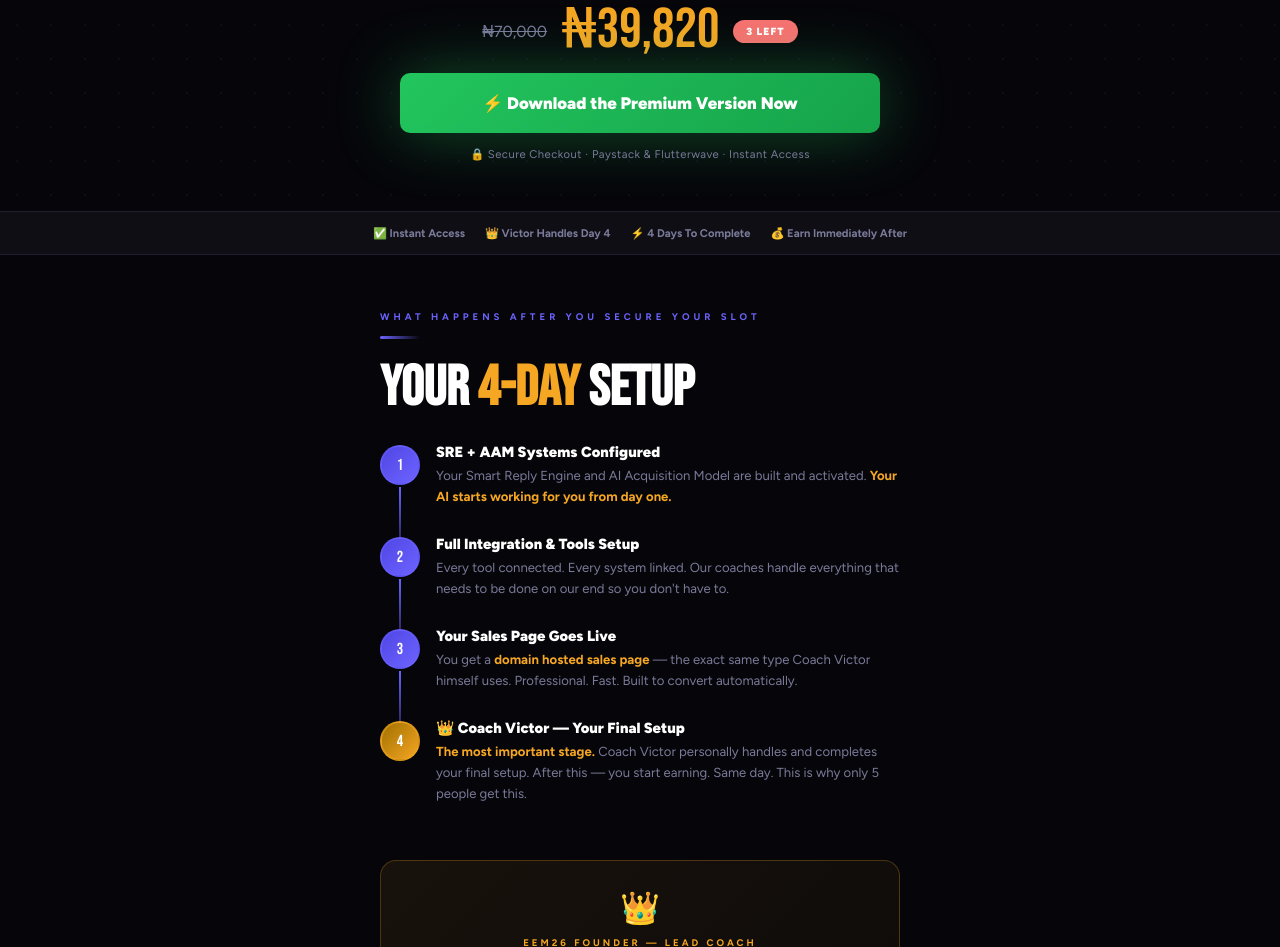
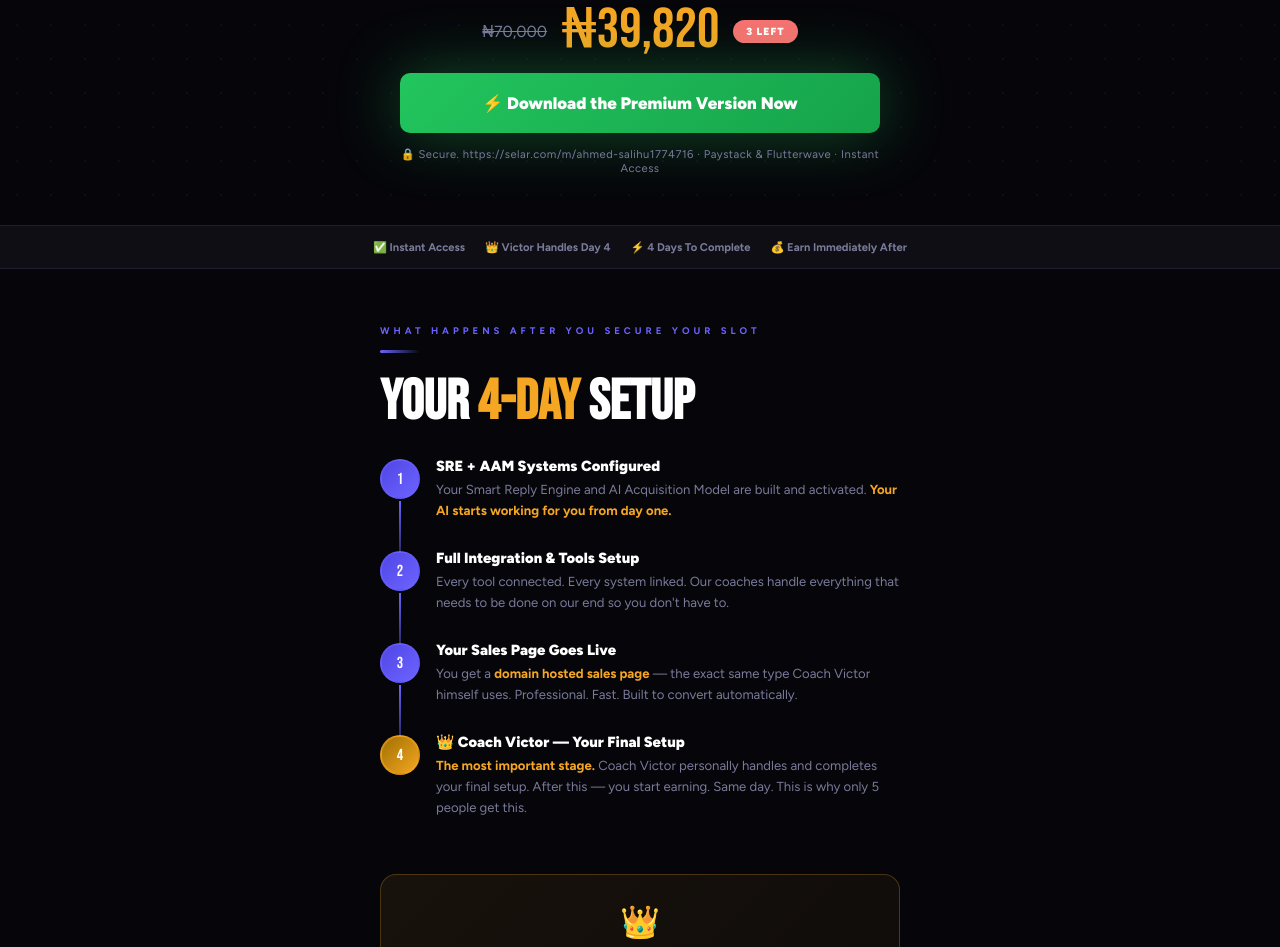
Before and after one commit to Ova-lab/EEM26premium, a plain HTML site: page index.html in a window 1280 px wide. Shown: the part 1112-2059 px from the top of the page. Drawn offline with Linux system fonts and the light colour scheme.

Commit message:
Modify button note for secure checkout
Updated the button note to include a secure link.Updated the EEM26 navigation button to direct visitors to the OVA Ahmed Digital Store on Selar.

```diff
--- a/index.html
+++ b/index.html
@@ -240,7 +240,7 @@ footer{background:#030306;text-align:center;padding:16px;font-size:.6rem;color:#
       <span class="save-badge">3 LEFT</span>
     </div>
     <a href="       https://selar.com/m/ahmed-salihu1774716 " target="_blank" class="dl-btn buy-trigger">⚡ Download the Premium Version Now</a>
-    <div class="btn-note">🔒 Secure Checkout · Paystack & Flutterwave · Instant Access</div>
+    <div class="btn-note">🔒 Secure.     https://selar.com/m/ahmed-salihu1774716 · Paystack & Flutterwave · Instant Access</div>
   </div>
 </section>
 
```
